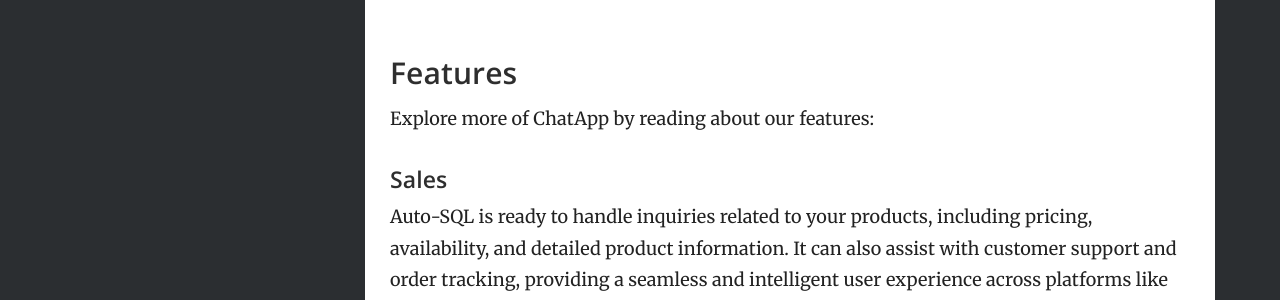
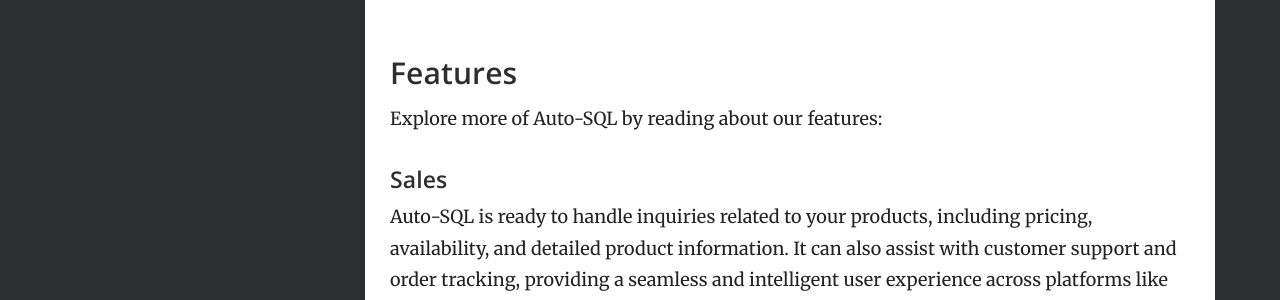
Before and after one commit to openerp-hk-t/doc, a Jekyll site: the page built from index.md, in a window 1280 px wide. Shown: the part 1076-1376 px from the top of the page. Built offline with Jekyll 4.4.1, drawn with Linux system fonts in a browser that asks for light colours.

Commit message:
Update index.md

```diff
--- a/index.md
+++ b/index.md
@@ -22,7 +22,7 @@ With just a few simple steps, your AI-powered Odoo assistant will be ready to se
 
 ### Features
 
-Explore more of ChatApp by reading about our features:
+Explore more of Auto-SQL by reading about our features:
 
 #### Sales
 
```
